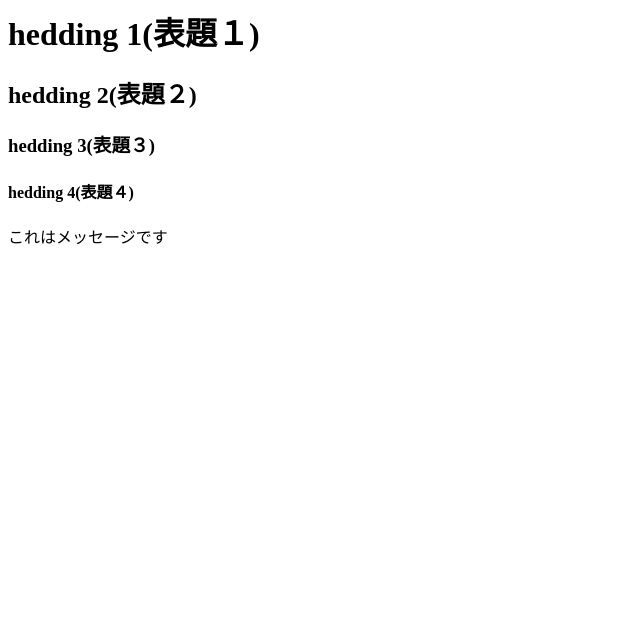
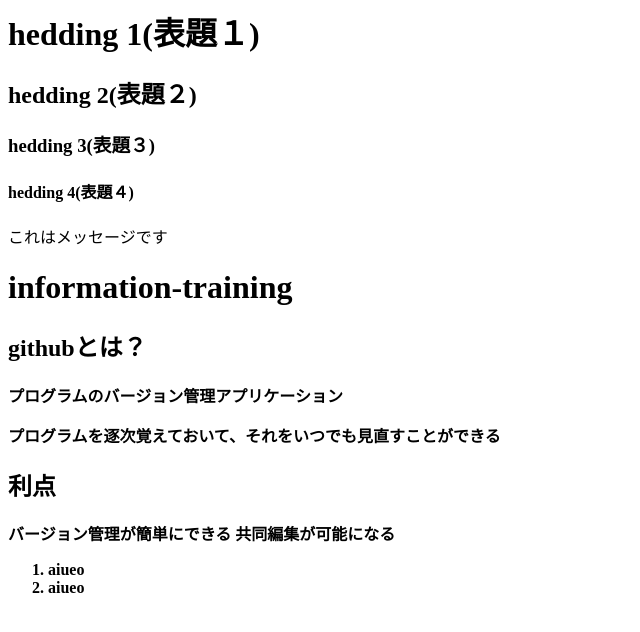
Before and after one commit to yutaka3T331/information-training, a plain HTML site: page index.html in a window 1280 px wide. Shown: the whole page, without its empty margins (0-640 px from the left). Drawn offline with Linux system fonts and the light colour scheme.

Commit message:
0907 4限目 HTMLやマークダウンの話

```diff
--- a/index.html
+++ b/index.html
@@ -3,3 +3,18 @@
 <h3>hedding 3(表題３)</h3>
 <h4>hedding 4(表題４)</h4>
 <p1>これはメッセージです</p1>
+
+<h1>information-training</h1>
+<h2>githubとは？</h2>
+<strong>プログラムのバージョン管理アプリケーション<strong>
+<p>プログラムを逐次覚えておいて、それをいつでも見直すことができる</p>
+<h2>利点</h2>
+<u11>
+    バージョン管理が簡単にできる
+    共同編集が可能になる
+</u11>
+
+<ol>
+    <li>aiueo</li>
+    <li>aiueo</li>
+</ol>
```
Also changed, not shown: 1 other file.
